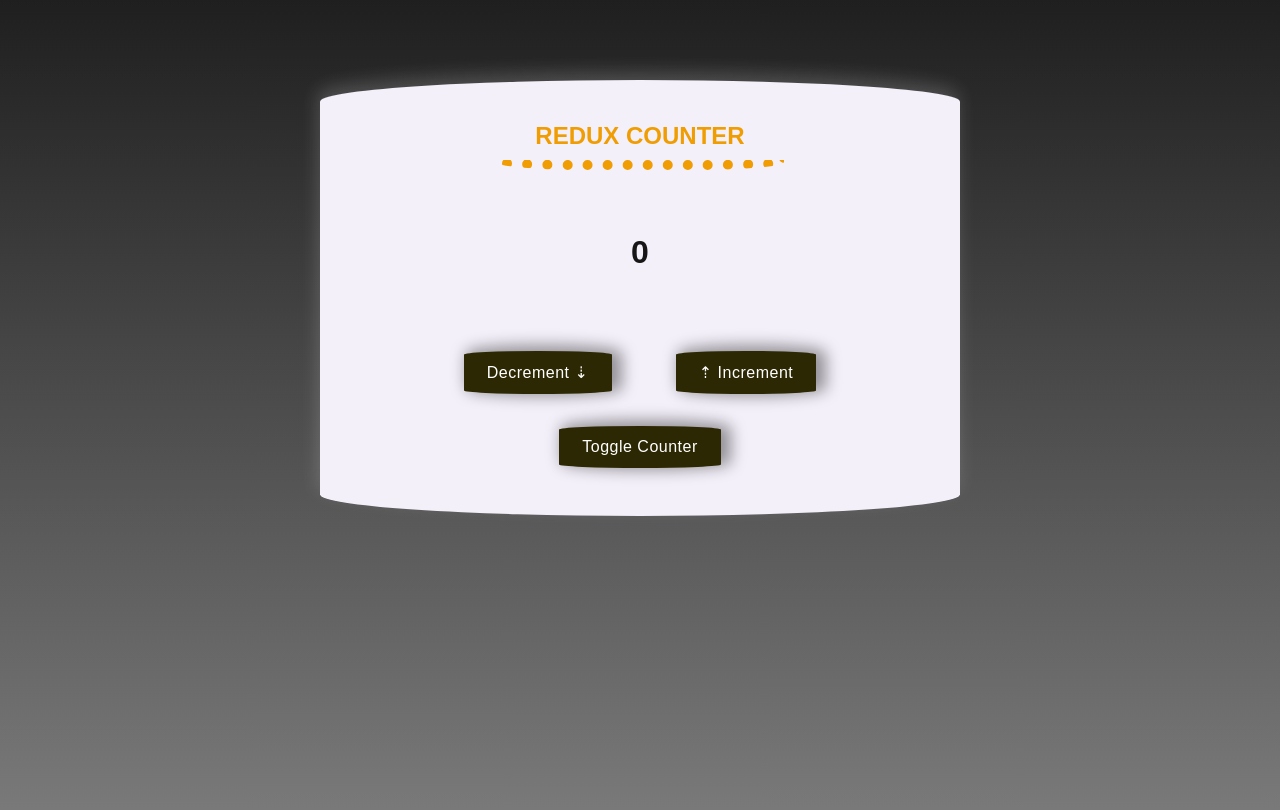
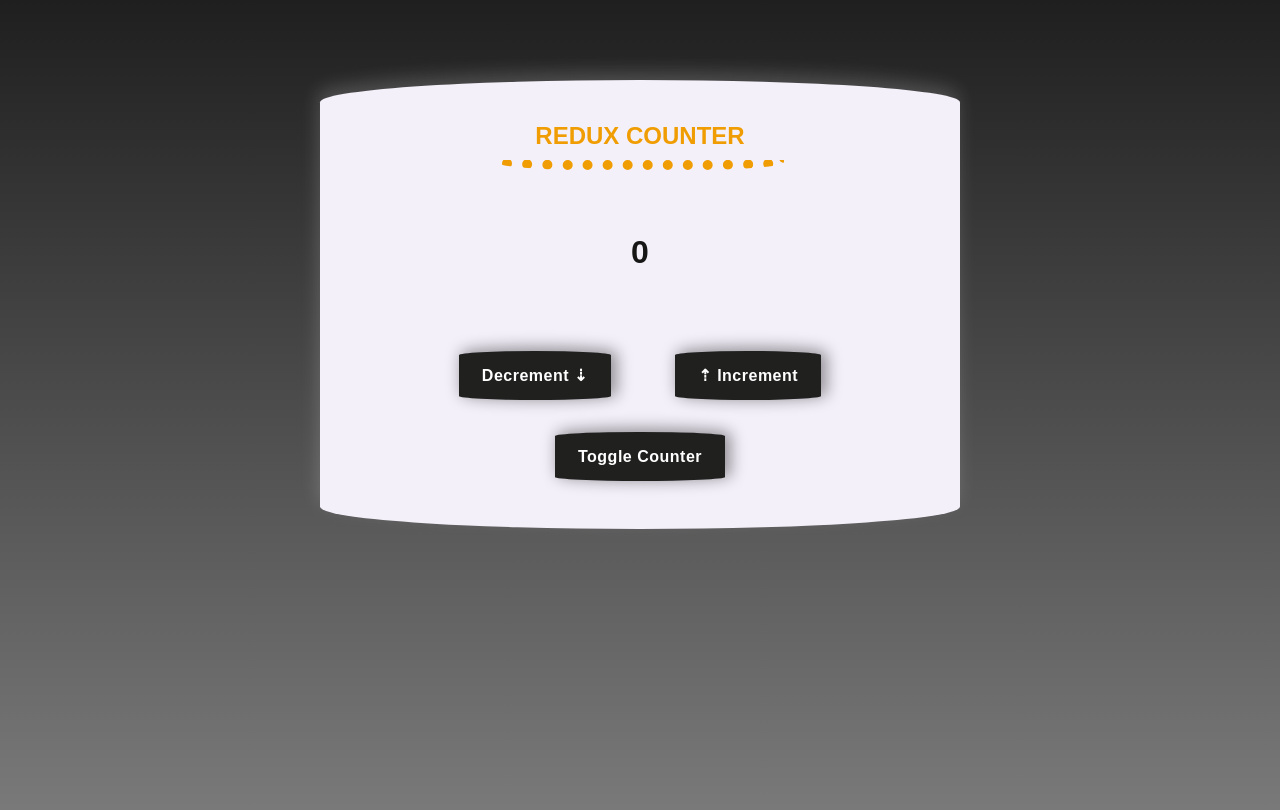
Before and after one commit to ShahramShakiba/ReactJS-Redux, a React (Create React App) app in the folder ReactJS-Redux/Redux-Counter/: page / in a window 1280 px wide. Shown: the top 810 px of the page. Built offline with nearby package versions, Linux system fonts and the light colour scheme.

Commit message:
Redux with Class-based Components

```diff
--- a/ReactJS-Redux/Redux-Counter/src/index.css
+++ b/ReactJS-Redux/Redux-Counter/src/index.css
@@ -13,20 +13,21 @@
 button {
   font: inherit;
   cursor: pointer;
-  background-color: #2c2803;
+  background-color: #20201f;
   border: 4px solid transparent;
   color: white;
-  padding: 0.5rem 1.2rem;
+  padding: 0.7rem 1.2rem;
   border-radius: 90% / 15%;
   transition: all 0.4s ease-in;
   letter-spacing: 0.5px;
-  box-shadow: 6px -2px 15px 4px rgba(0, 0, 0, 0.4);
+  box-shadow: 4px -2px 15px 2px rgba(0, 0, 0, 0.4);
+  font-weight: bold;
 }
 
 button:hover,
 button:active {
   background-color: #d8b800;
   border-bottom-color: rgba(245, 245, 245, 0.466);
-  color: #272727;
+  color: #0a0a0a;
   box-shadow: 0 5px 12px 3px rgba(0, 0, 0, 0.6);
 }
```
Also changed, not shown: ReactJS-Redux/Redux-Counter/src/components/Counter.js (+47 -1 lines).
